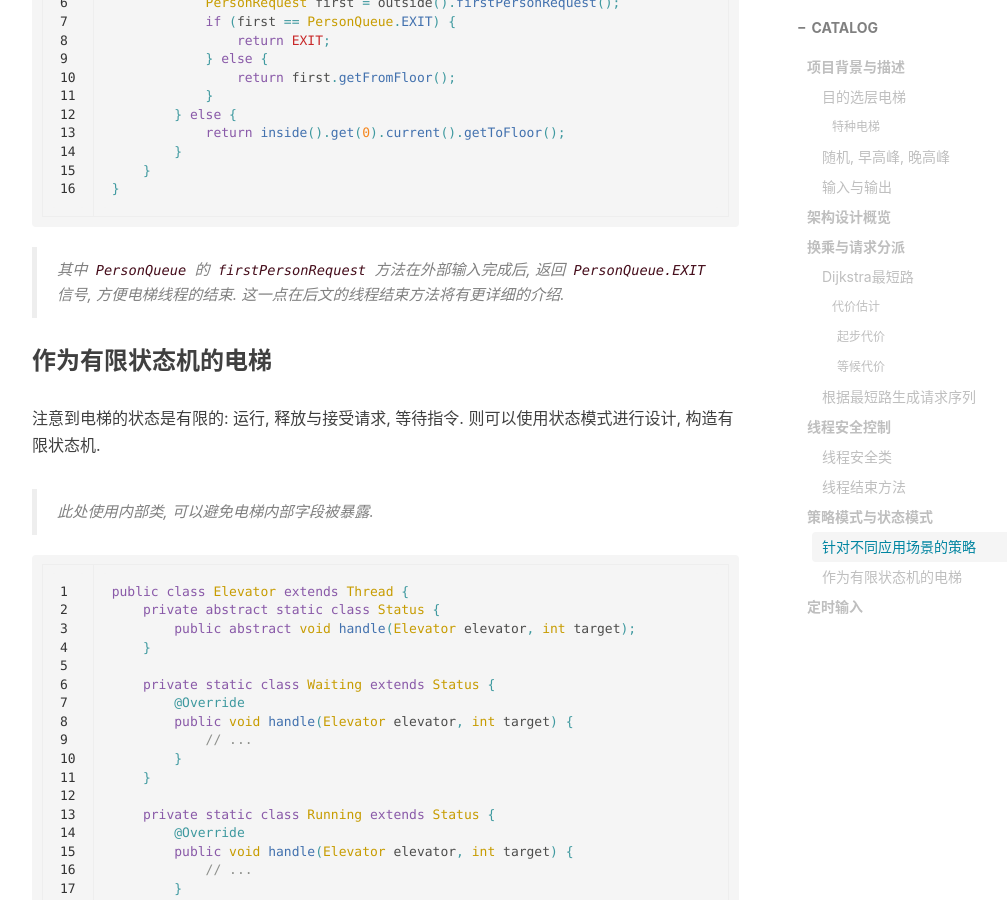
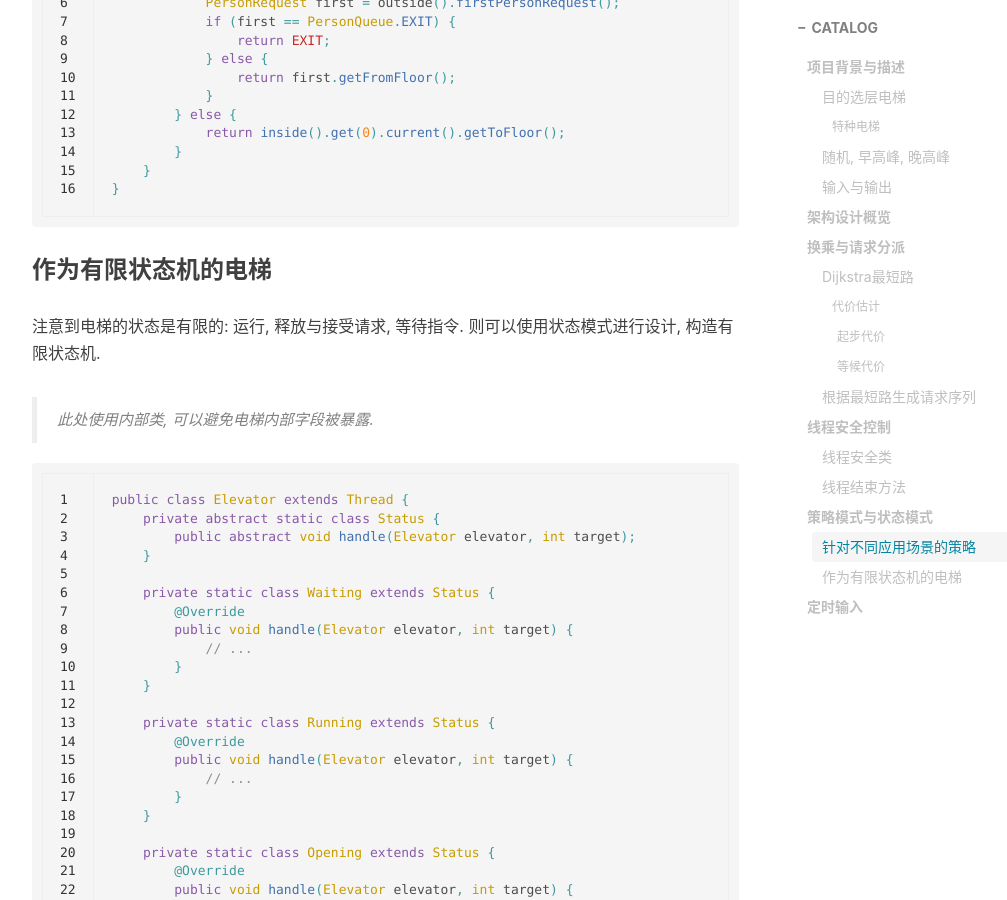
Before and after one commit to Coekjan/coekjan.github.io, a Jekyll site: the page built from _posts/Object-Oriented-Project-Analysis/2021-04-21-Destination-Control-Elevator-Simulation.md, in a window 1280 px wide and 900 px high, scrolled down 7676 px. Shown: the whole window, without its empty margins (233-1240 px from the left). Built offline with Jekyll 4.4.1, drawn with Linux system fonts in a browser that asks for light colours; nearby versions of some CDN libraries; comment, search, counter and statistics services are not loaded.

Commit message:
Update 2021-04-21-DCEE.md

````diff
--- a/_posts/Object-Oriented-Project-Analysis/2021-04-21-Destination-Control-Elevator-Simulation.md
+++ b/_posts/Object-Oriented-Project-Analysis/2021-04-21-Destination-Control-Elevator-Simulation.md
@@ -237,8 +237,6 @@ public class StandardStrategy extends Strategy {
 }
 ```
 
-> 其中 `PersonQueue` 的 `firstPersonRequest` 方法在外部输入完成后, 返回 `PersonQueue.EXIT` 信号, 方便电梯线程的结束. 这一点在后文的线程结束方法将有更详细的介绍.
-
 ### 作为有限状态机的电梯
 
 注意到电梯的状态是有限的: 运行, 释放与接受请求, 等待指令. 则可以使用状态模式进行设计, 构造有限状态机.
````
